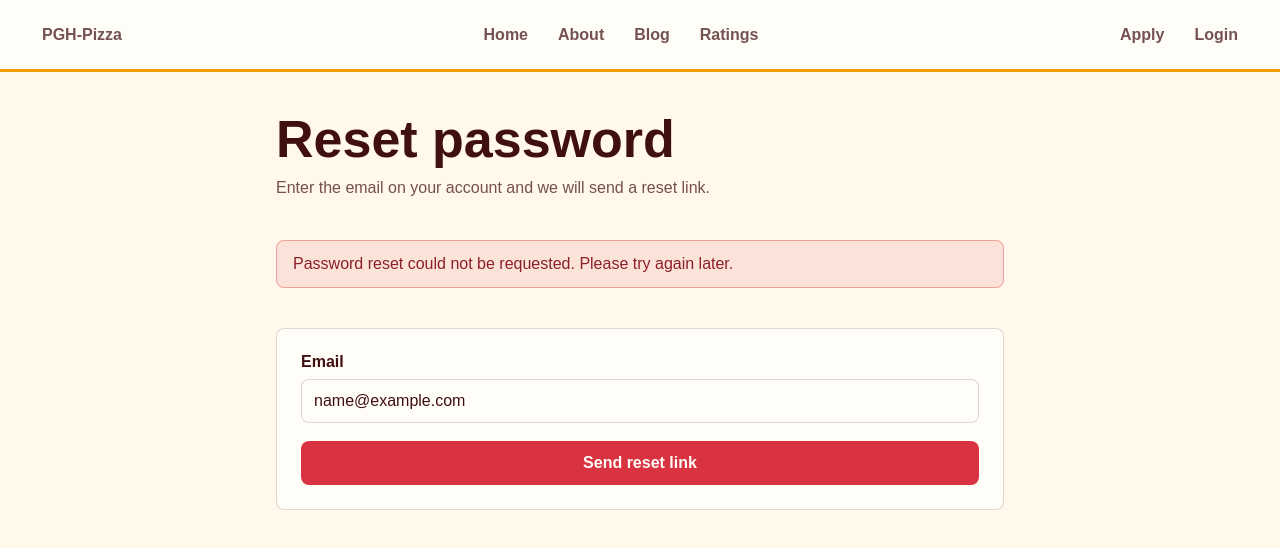
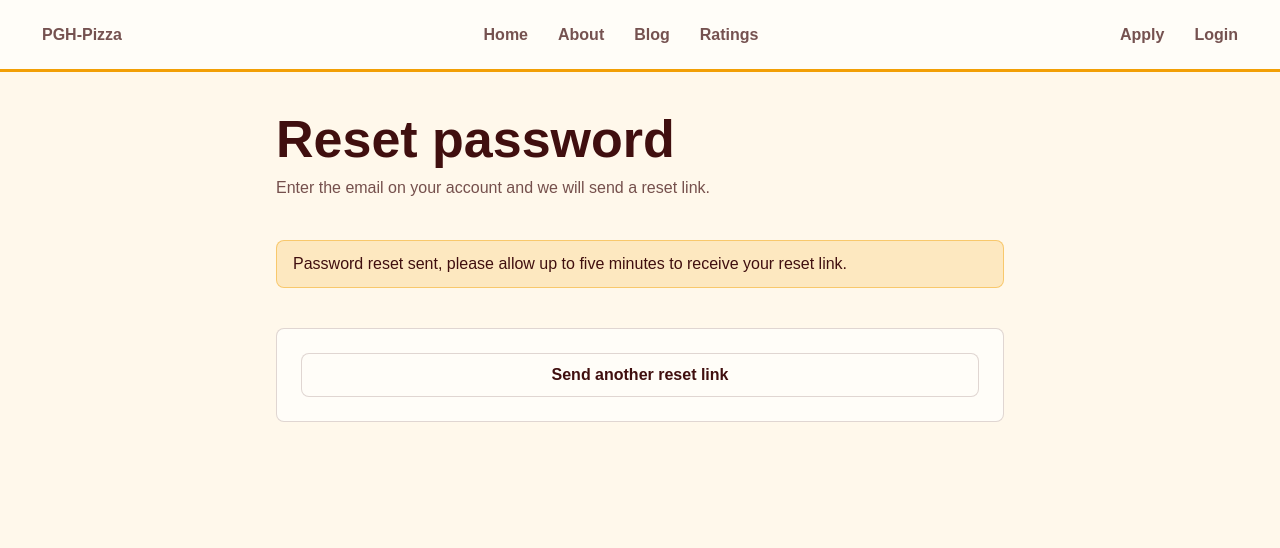
Before and after one commit to StengerJ/RateThatPizza, an Angular app in the folder frontend/: page /password-reset in a window 1280 px wide. Both pictures are taken after typing "name@example.com" into the empty fields and a click on the button "Send reset link". Shown: the top 548 px of the page. Built offline with nearby package versions, Linux system fonts and the light colour scheme; no server answers.

Commit message:
Add timeout for smtp in nginx, modify email reset page.

```diff
--- a/frontend/src/app/pages/password-reset-request/password-reset-request-page.component.html
+++ b/frontend/src/app/pages/password-reset-request/password-reset-request-page.component.html
@@ -14,6 +14,13 @@
     <p class="status error">{{ errorMessage() }}</p>
   }
 
+  @if (requestSent()) {
+    <div class="form-panel">
+      <button class="button secondary" type="button" (click)="retry()">
+        Send another reset link
+      </button>
+    </div>
+  } @else {
     <form class="form-panel" [formGroup]="form" (ngSubmit)="submit()">
       <div class="field">
         <label for="email">Email</label>
@@ -27,4 +34,5 @@
         {{ submitting() ? 'Sending...' : 'Send reset link' }}
       </button>
     </form>
+  }
 </section>
--- a/frontend/src/app/pages/password-reset-request/password-reset-request-page.component.ts
+++ b/frontend/src/app/pages/password-reset-request/password-reset-request-page.component.ts
@@ -11,6 +11,9 @@ import { AuthService } from '../../core/services/auth.service';
   styleUrls: ['./password-reset-request-page.component.css']
 })
 export class PasswordResetRequestPage {
+  private static readonly resetSentMessage =
+    'Password reset sent, please allow up to five minutes to receive your reset link.';
+
   private readonly fb = inject(NonNullableFormBuilder);
   private readonly auth = inject(AuthService);
 
@@ -21,10 +24,12 @@ export class PasswordResetRequestPage {
   readonly submitting = signal(false);
   readonly successMessage = signal('');
   readonly errorMessage = signal('');
+  readonly requestSent = signal(false);
 
   submit(): void {
     this.successMessage.set('');
     this.errorMessage.set('');
+    this.requestSent.set(false);
 
     if (this.form.invalid) {
       this.form.markAllAsTouched();
@@ -34,14 +39,23 @@ export class PasswordResetRequestPage {
     this.submitting.set(true);
     this.auth.requestPasswordReset(this.form.controls.email.value.trim()).subscribe({
       next: () => {
-        this.successMessage.set('If an account exists for that email, a reset link will be sent.');
-        this.form.reset();
-        this.submitting.set(false);
+        this.showResetSentMessage();
       },
       error: () => {
-        this.errorMessage.set('Password reset could not be requested. Please try again later.');
-        this.submitting.set(false);
+        this.showResetSentMessage();
       }
     });
   }
+
+  retry(): void {
+    this.successMessage.set('');
+    this.errorMessage.set('');
+    this.requestSent.set(false);
+  }
+
+  private showResetSentMessage(): void {
+    this.successMessage.set(PasswordResetRequestPage.resetSentMessage);
+    this.requestSent.set(true);
+    this.submitting.set(false);
+  }
 }
```
Also changed, not shown: 1 other file (tests, documents, lock files or other folders). Lines whose indentation alone changed are shown as unchanged.
